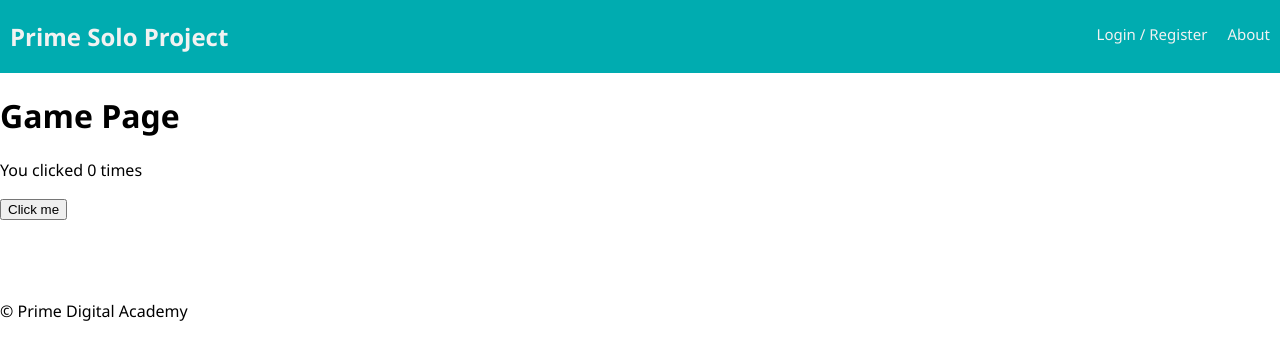
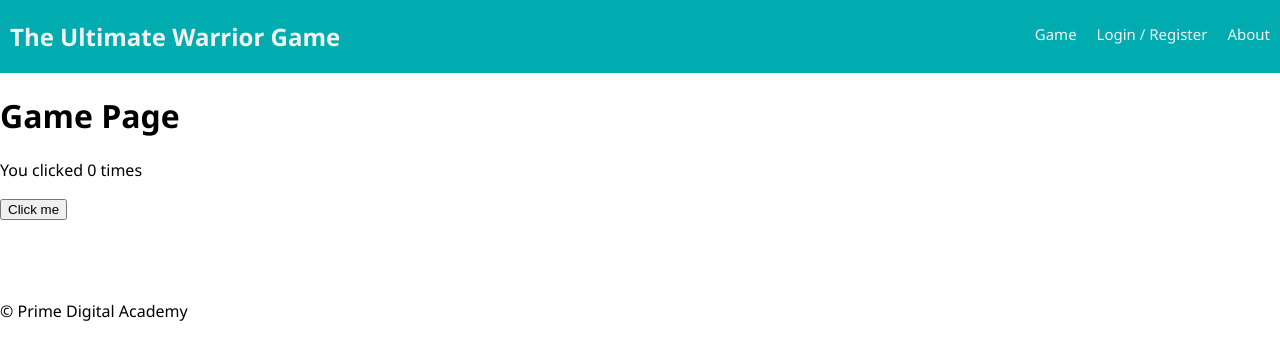
Before and after one commit to dlfedie/rock-paper-scissors, a React (Create React App) app: page /game#/game in a window 1280 px wide. Shown: the top 360 px of the page. Built offline with nearby package versions, Linux system fonts and the light colour scheme; no server answers.

Commit message:
added nav link to the nav bar

```diff
--- a/src/components/Nav/Nav.js
+++ b/src/components/Nav/Nav.js
@@ -6,10 +6,13 @@ import './Nav.css';
 
 const Nav = (props) => (
   <div className="nav">
-    <Link to="/home">
-      <h2 className="nav-title">Prime Solo Project</h2>
+    <Link to="/game">
+      <h2 className="nav-title">The Ultimate Warrior Game</h2>
     </Link>
     <div className="nav-right">
+      <Link className="nav-link" to="/game">
+        Game
+      </Link>
       <Link className="nav-link" to="/home">
         {/* Show this link if they are logged in or not,
         but call this link 'Home' if they are logged in,
```
